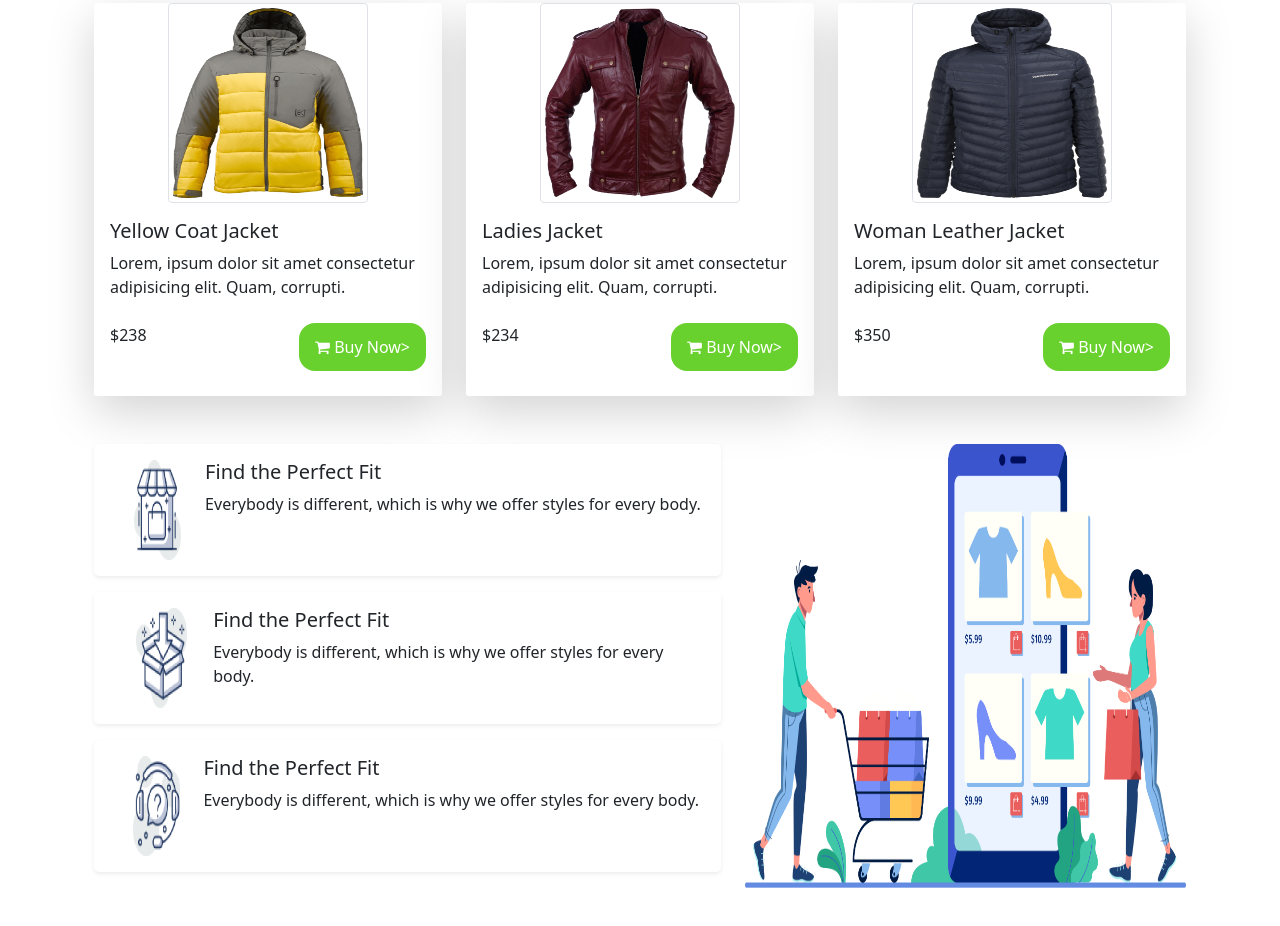
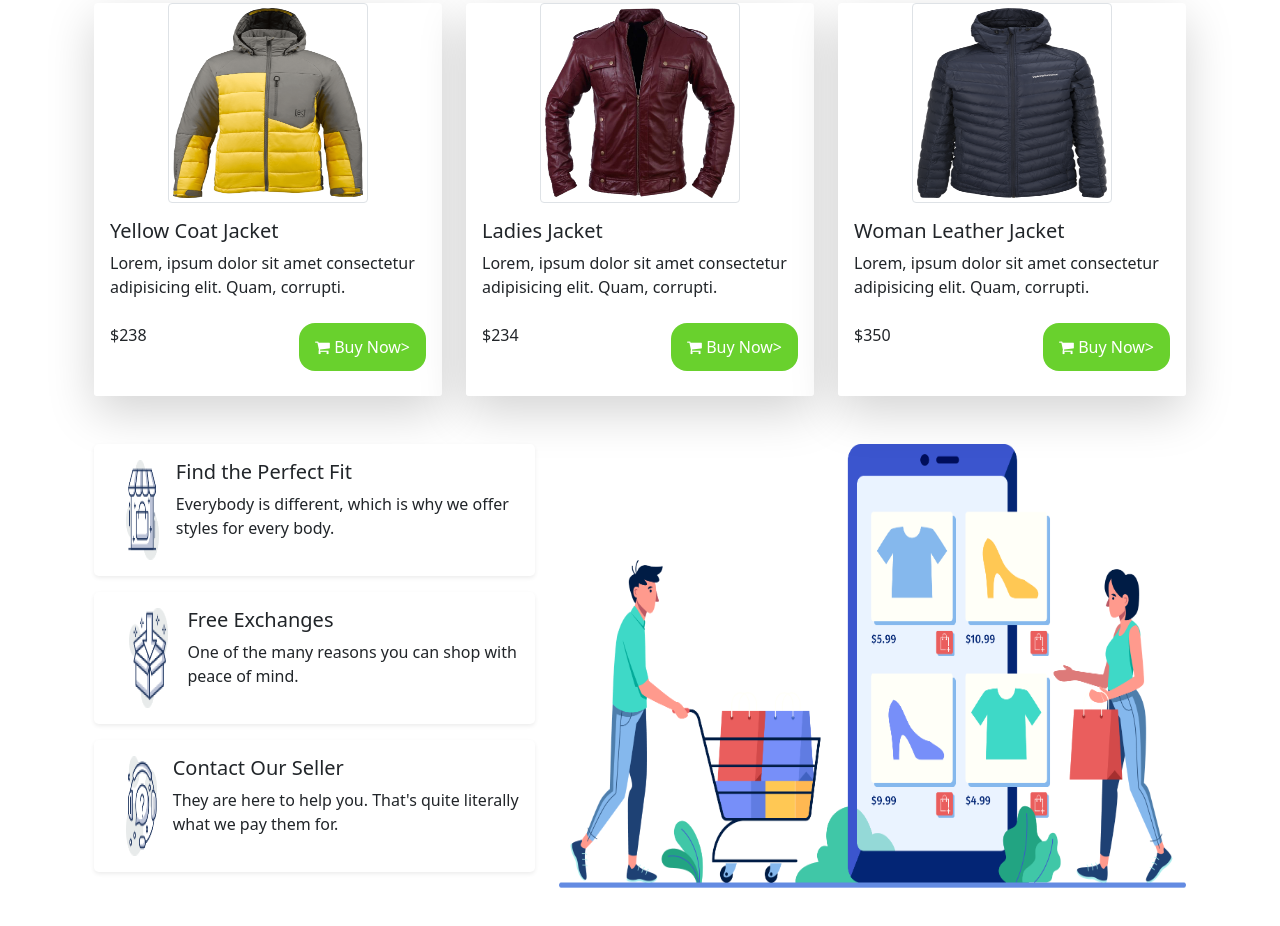
Before and after one commit to udaymondal/Assignment2-PenguineFashion, a plain HTML site: page index.html in a window 1280 px wide. Shown: the part 1283-2209 px from the top of the page. Drawn offline with nearby package versions, Linux system fonts and the light colour scheme.

Commit message:
third part done

```diff
--- a/index.html
+++ b/index.html
@@ -145,7 +145,7 @@
 
           <section class="difficult-section mt-5 container">
               <div class=" row d-flex">
-                <div class=" col-md-7 diff-card">
+                <div class=" col-md-5 diff-card">
                   <div class="card-body card text-dark mb-3 bg-white border-0 shadow-sm rounded-3" >
                     <div class="d-flex">
                       <div>
@@ -164,9 +164,8 @@
                         <img class="w-50" src="./Resources/Logo, Icon/image 13.png" alt="">
                       </div>
                       <div>
-                        <h5 class="card-title h1-title2">Find the Perfect Fit</h5>
-                      <p class="card-text">Everybody is different, which is why we
-                        offer styles for every body.</p>
+                        <h5 class="card-title h1-title2">Free Exchanges</h5>
+                      <p class="card-text">One of the many reasons you can shop with peace of mind.</p>
                       </div>
                     </div>
                   </div>
@@ -176,14 +175,13 @@
                         <img class="w-50" src="./Resources/Logo, Icon/image 14.png" alt="">
                       </div>
                       <div>
-                        <h5 class="card-title h1-title2">Find the Perfect Fit</h5>
-                      <p class="card-text">Everybody is different, which is why we
-                        offer styles for every body.</p>
+                        <h5 class="card-title h1-title2">Contact Our Seller</h5>
+                      <p class="card-text">They are here to help you. That's quite literally what we pay them for.</p>
                       </div>
                     </div>
                   </div>
                 </div>
-                <div class="col-md-5" >
+                <div class="col-md-7" >
                     <img class="d-block w-100 h-100" src="./Resources/Logo, Icon/XMLID 1.png" alt="">
                 </div>
             </div>
```
